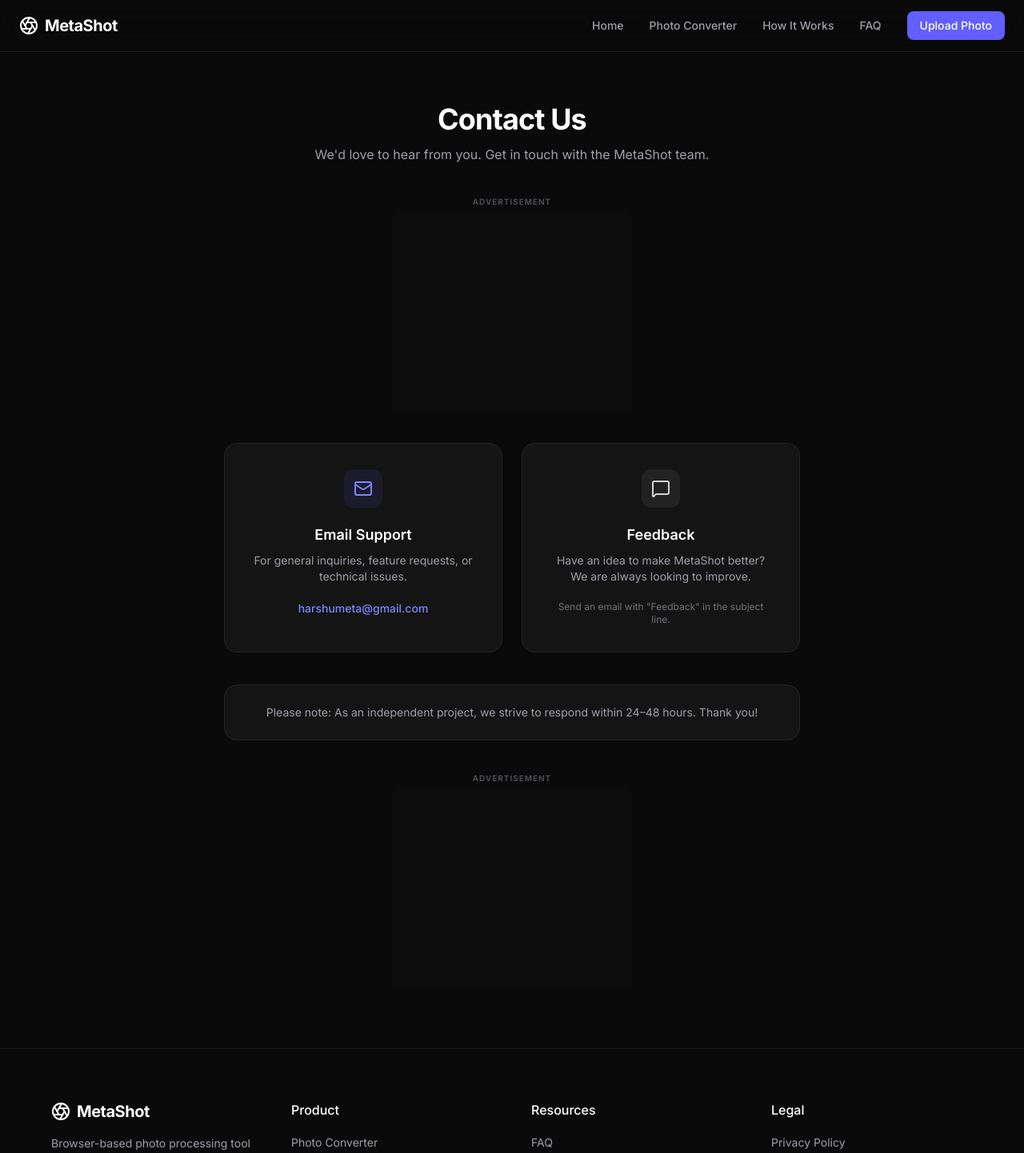
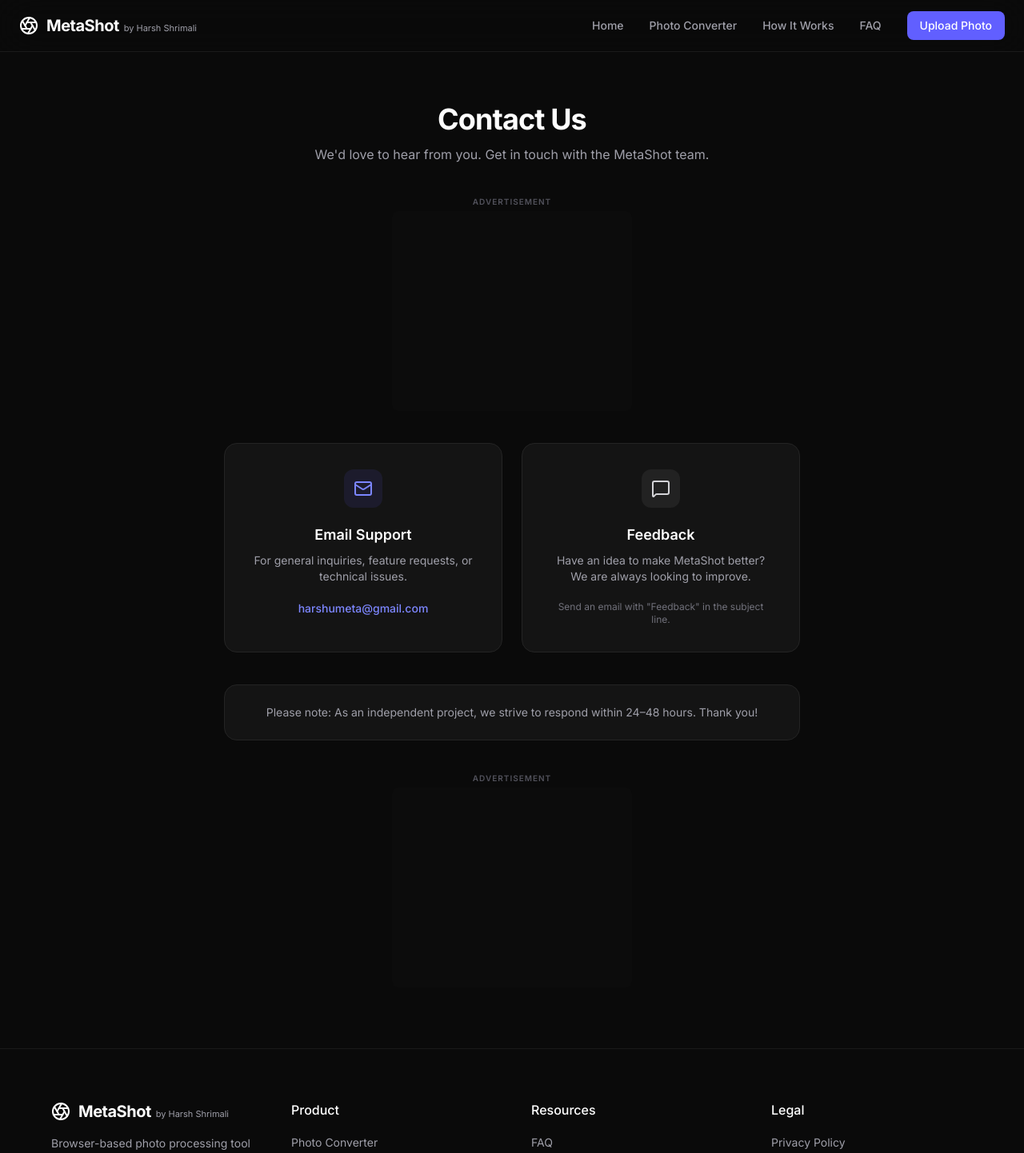
Before and after one commit to harshu-git/metashot, a React (Vite) app: page /contact in a window 1280 px wide. Shown: the top 1442 px of the page at 80% size. Built offline with nearby package versions, Linux system fonts and the light colour scheme.

Commit message:
Add 'by Harsh Shrimali' beside MetaShot logo

```diff
--- a/src/components/layout/Footer.tsx
+++ b/src/components/layout/Footer.tsx
@@ -8,9 +8,12 @@
         <div className="grid grid-cols-1 md:grid-cols-4 gap-12 mb-12">
           {/* Column 1 */}
           <div className="space-y-4">
-            <Link to="/" className="flex items-center gap-2">
-              <Aperture className="w-6 h-6 text-white" />
-              <span className="text-xl font-bold text-white tracking-tight">MetaShot</span>
+            <Link to="/" className="flex items-center gap-2.5">
+              <Aperture className="w-6 h-6 text-white shrink-0" />
+              <div className="flex items-baseline gap-1.5">
+                <span className="text-xl font-bold text-white tracking-tight">MetaShot</span>
+                <span className="text-[11px] font-normal text-zinc-400 tracking-normal">by Harsh Shrimali</span>
+              </div>
             </Link>
             <p className="text-zinc-400 text-sm">
               Browser-based photo processing tool for premium quality outputs.
--- a/src/components/layout/Header.tsx
+++ b/src/components/layout/Header.tsx
@@ -28,9 +28,12 @@
   return (
     <header className="sticky top-0 z-50 w-full bg-[#0a0a0a]/80 backdrop-blur-xl border-b border-[#1a1a1a]">
       <div className="container mx-auto px-6 h-16 flex items-center justify-between">
-        <Link to="/" className="flex items-center gap-2 group" onClick={closeMenu}>
-          <Aperture className="w-6 h-6 text-white group-hover:text-indigo-400 transition-colors" />
-          <span className="text-xl font-bold text-white tracking-tight">MetaShot</span>
+        <Link to="/" className="flex items-center gap-2.5 group" onClick={closeMenu}>
+          <Aperture className="w-6 h-6 text-white group-hover:text-indigo-400 transition-colors shrink-0" />
+          <div className="flex items-baseline gap-1.5">
+            <span className="text-xl font-bold text-white tracking-tight">MetaShot</span>
+            <span className="text-[11px] font-normal text-zinc-400 tracking-normal whitespace-nowrap">by Harsh Shrimali</span>
+          </div>
         </Link>
 
         {/* Desktop Nav */}
@@ -68,9 +71,12 @@
       {isMenuOpen && (
         <div className="fixed inset-0 z-50 bg-[#0a0a0a] flex flex-col">
           <div className="h-16 px-6 flex items-center justify-between border-b border-[#1a1a1a]">
-            <Link to="/" className="flex items-center gap-2" onClick={closeMenu}>
-              <Aperture className="w-6 h-6 text-white" />
-              <span className="text-xl font-bold text-white tracking-tight">MetaShot</span>
+            <Link to="/" className="flex items-center gap-2.5" onClick={closeMenu}>
+              <Aperture className="w-6 h-6 text-white shrink-0" />
+              <div className="flex items-baseline gap-1.5">
+                <span className="text-xl font-bold text-white tracking-tight">MetaShot</span>
+                <span className="text-[11px] font-normal text-zinc-400 tracking-normal">by Harsh Shrimali</span>
+              </div>
             </Link>
             <button
               className="p-2 text-zinc-400 hover:text-white transition-colors"
```
